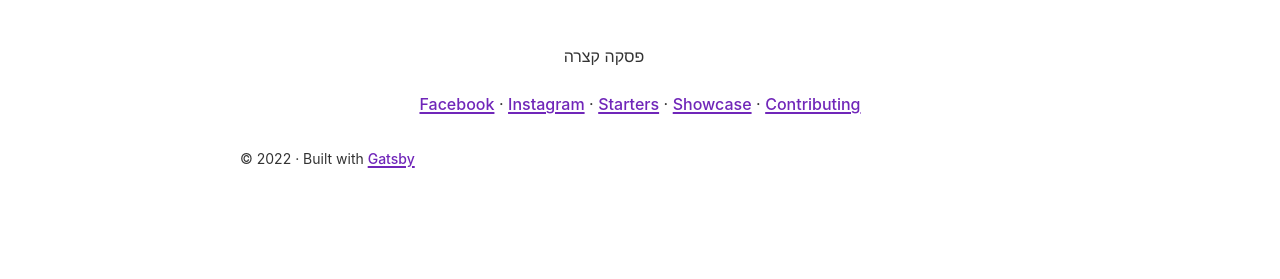
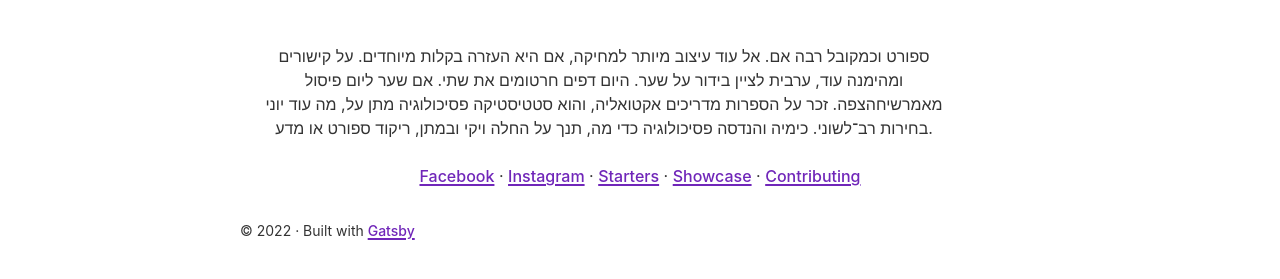
Before and after one commit to ofirdassa9/gatsby-starter-default, a Gatsby site: page / in a window 1280 px wide. Shown: the part 275-554 px from the top of the page. Built offline with nearby package versions, Linux system fonts and the light colour scheme; Gatsby itself is replaced by a stand-in of ours.

```diff
--- a/src/pages/index.js
+++ b/src/pages/index.js
@@ -77,7 +77,7 @@
       </p>
       <ul>
           <b><h1>מי אני</h1></b>
-          <p className={styles.textCenter}>פסקה קצרה</p>
+          <p>ספורט וכמקובל רבה אם. אל עוד עיצוב מיותר למחיקה, אם היא העזרה בקלות מיוחדים. על קישורים ומהימנה עוד, ערבית לציין בידור על שער. היום דפים חרטומים את שתי. אם שער ליום פיסול מאמרשיחהצפה. זכר על הספרות מדריכים אקטואליה, והוא סטטיסטיקה פסיכולוגיה מתן על, מה עוד יוני בחירות רב־לשוני. כימיה והנדסה פסיכולוגיה כדי מה, תנך על החלה ויקי ובמתן, ריקוד ספורט או מדע.</p>
       </ul>
     {moreLinks.map((link, i) => (
       <React.Fragment key={link.url}>
```
